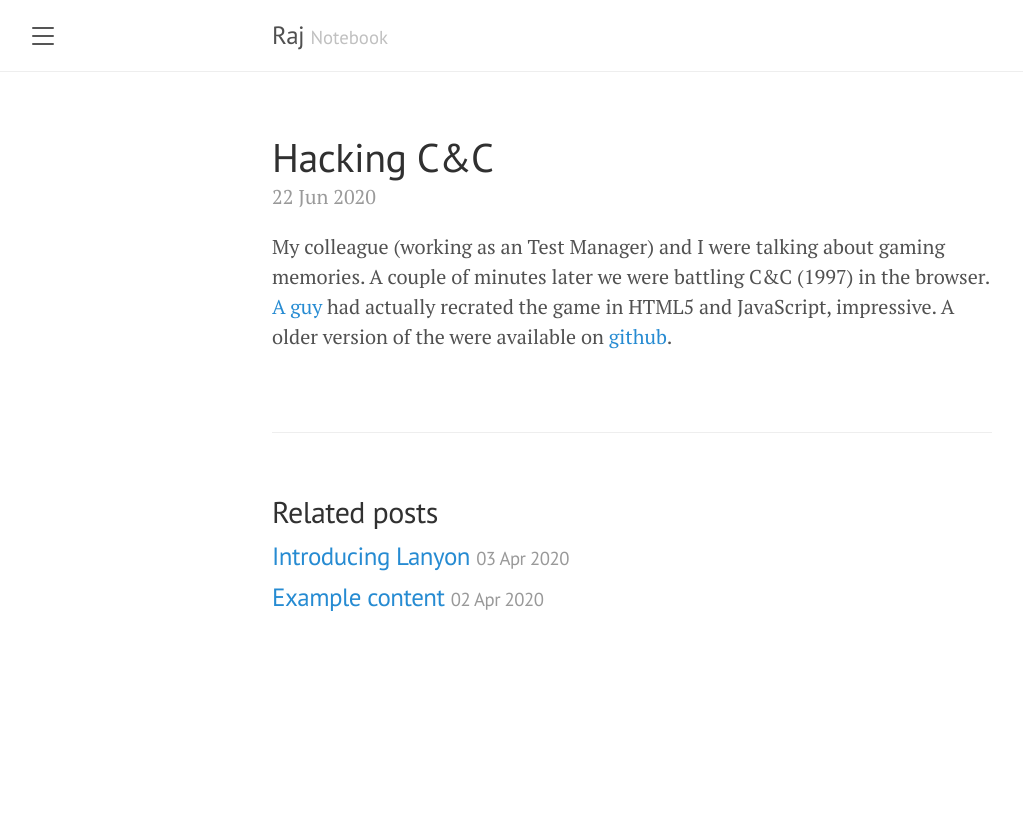
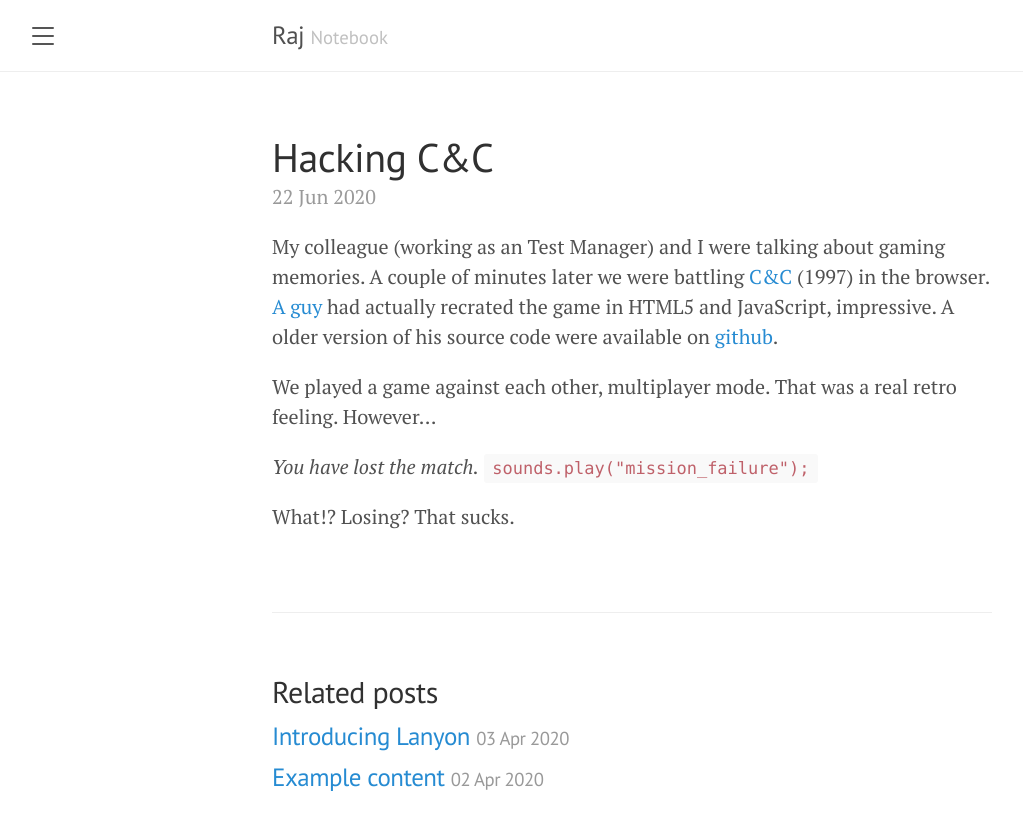
Before and after one commit to zytric/raj, a Jekyll site: the page built from _posts/2020-06-22-hacking-cc.md, in a window 1280 px wide. Shown: the top 830 px of the page, without its empty margins (8-1031 px from the left). Built offline with Jekyll 4.4.1, drawn with Linux system fonts in a browser that asks for light colours.

Commit message:
Update 2020-06-22-hacking-cc.md

```diff
--- a/_posts/2020-06-22-hacking-cc.md
+++ b/_posts/2020-06-22-hacking-cc.md
@@ -5,4 +5,11 @@ category: Code
 tags: Hacking C&C
 ---
 
-My colleague (working as an Test Manager) and I were talking about gaming memories. A couple of minutes later we were battling C&C (1997) in the browser. [A guy](https://www.adityaravishankar.com/2011/11/command-and-conquer-programming-an-rts-game-in-html5-and-javascript) had actually recrated the game in HTML5 and JavaScript, impressive. A older version of the were available on [github](https://github.com/adityaravishankar/command-and-conquer).
+My colleague (working as an Test Manager) and I were talking about gaming memories. A couple of minutes later we were battling [C&C](https://www.adityaravishankar.com/projects/games/command-and-conquer) (1997) in the browser. [A guy](https://www.adityaravishankar.com/2011/11/command-and-conquer-programming-an-rts-game-in-html5-and-javascript) had actually recrated the game in HTML5 and JavaScript, impressive. A older version of his source code were available on [github](https://github.com/adityaravishankar/command-and-conquer).
+
+We played a game against each other, multiplayer mode. That was a real retro feeling. However...
+
+*You have lost the match.*
+``sounds.play("mission_failure");``
+
+What!? Losing? That sucks.
```
